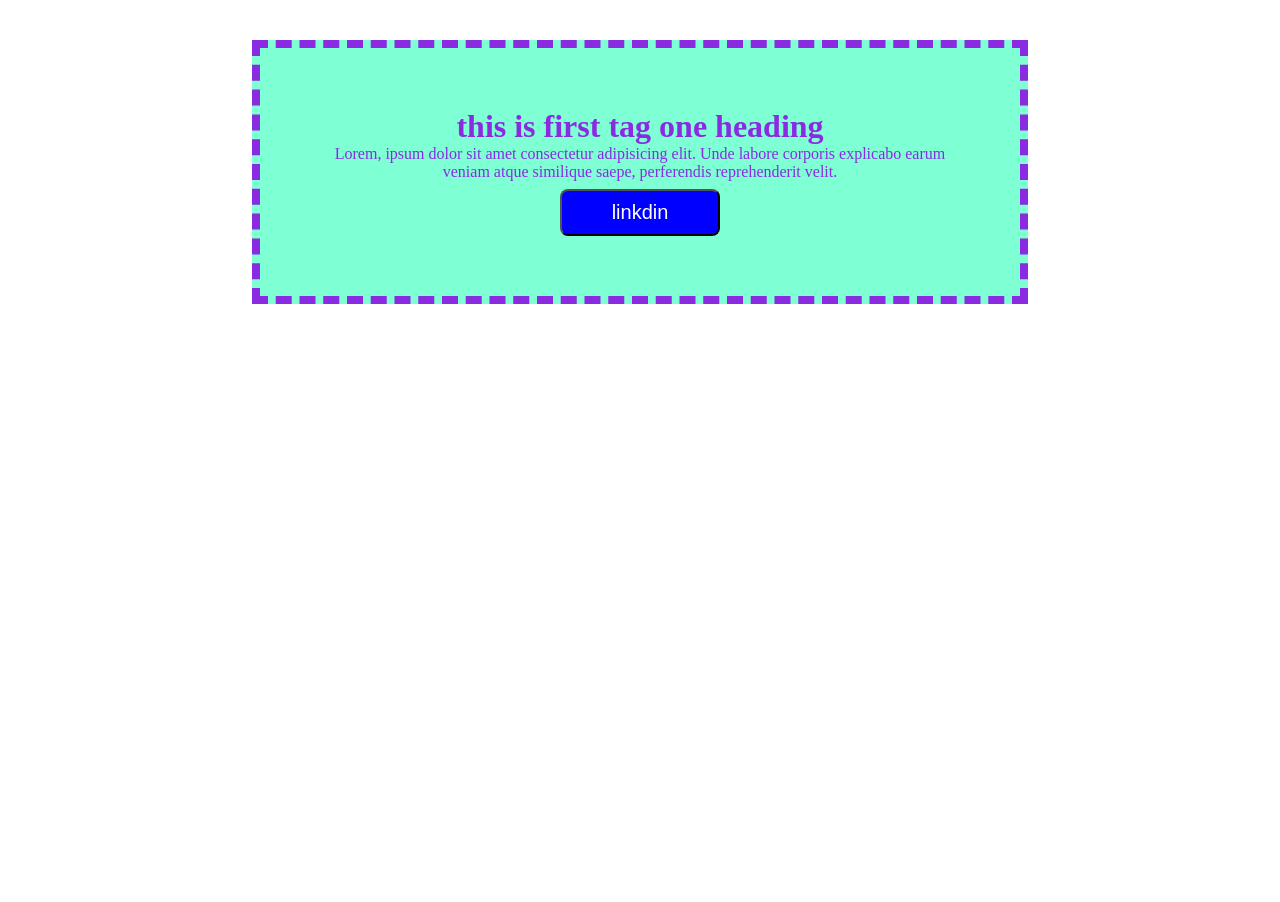
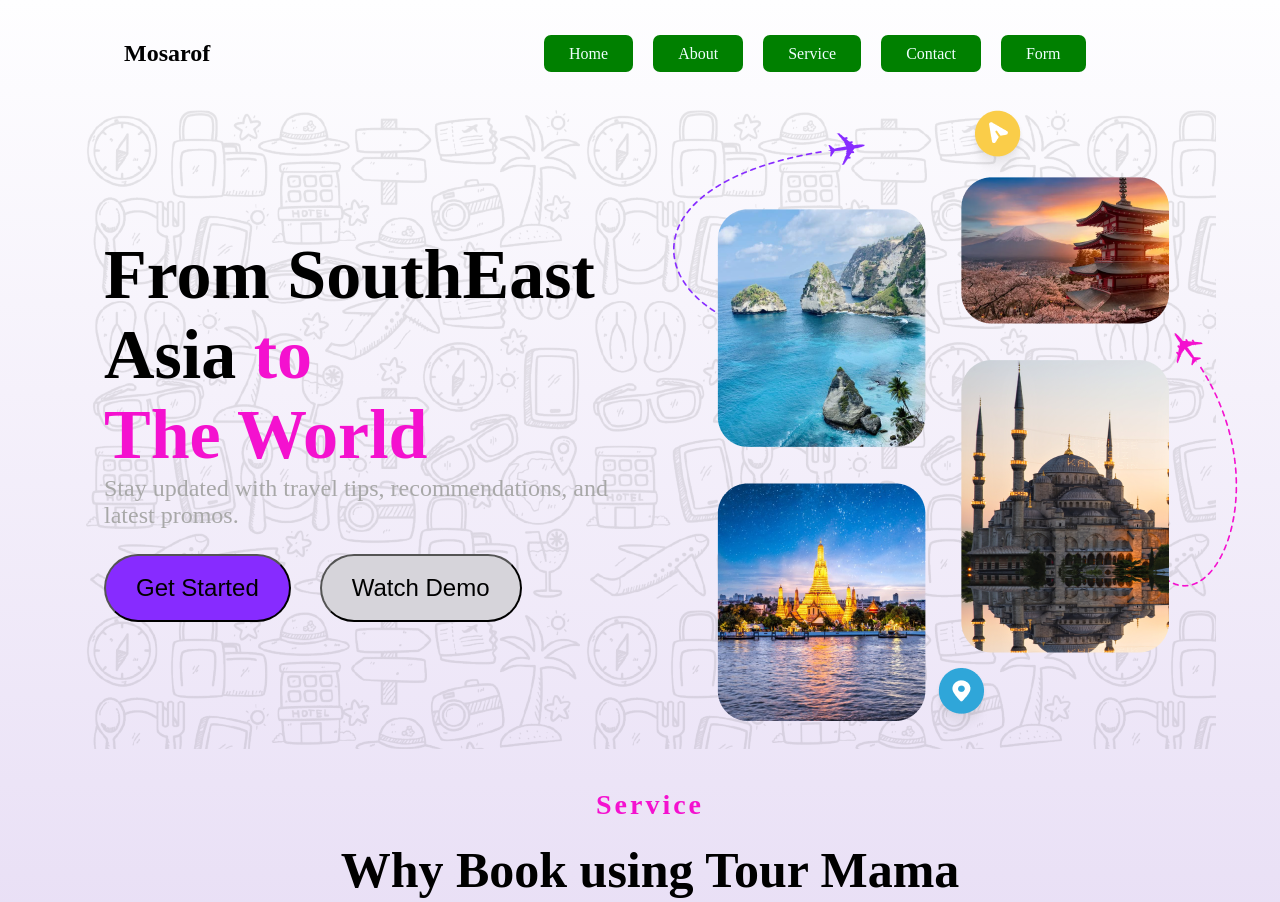
Before and after one commit to Mosarof-pro/website6, a plain HTML site: page home.html in a window 1280 px wide. Shown: the top 902 px of the page. Before the commit the page ends 800 px from the top, so only its background shows below. Drawn offline with Linux system fonts and the light colour scheme.

Commit message:
home page some code added

```diff
--- a/home.html
+++ b/home.html
@@ -9,12 +9,85 @@
     <link rel="stylesheet" href="style.css">
 </head>
 <body>
-    <div class="container">
-        <h1 class="heading-1">
-            this is first tag one heading
-        </h1>
-        <p>Lorem, ipsum dolor sit amet consectetur adipisicing elit. Unde labore corporis explicabo earum veniam atque similique saepe, perferendis reprehenderit velit.</p>
-        <button class="button-1"><a href="">linkdin</a></button>
+   <section class="all-container">
+    <div class="container-part">
+        <header class="header-prat">
+           <div class="logo-prat">
+            <h1>Mosarof</h1>
+           </div>
+
+           <div class="menu">
+            <ul class="menu-prat">
+                <li><a href="#">home</a></li>
+                <li><a href="#">about</a></li>
+                <li><a href="#">service</a></li>
+                <li><a href="#">contact</a></li>
+                <li><a href="#">form</a></li>
+            </ul>
+           </div>
+
+        </header>
+        <!-- about-section-start -->
+
+        <section>
+                <div class="about">
+                    <div class="about-left">
+                        <h1 >From SouthEast Asia <span class="about-heading">to <br> The World</span></h1>
+                        <p class="about-para">Stay updated with travel tips, recommendations, and latest promos.</p>
+                        <button class="btn">Get Started</button>
+                        <button class="btn-1">Watch Demo</button>
+                    </div>
+                    <div class="about-right">
+                        <img src="image/hero.png" alt="hero-image">
+                    </div>
+                </div>
+        </section>
+        <!-- about-end -->
+         <!-- service-start -->
+          <section>
+            <div class="service">
+                <h2 class="service-heading">service</h2>
+                <h1>Why Book using Tour Mama</h1>
+                <div class="service-item">
+                    <div class="item">
+                        <img src="image/bag.png" alt="bag-image">
+                        <h1>All you Needs</h1>
+                        <p>From flights, stays, to sights, just count on our complete products.</p>
+                    </div>
+                    <div class="item">
+                        <img src="image/books.png" alt="bag-image">
+                        <h1>All you Needs</h1>
+                        <p>From flights, stays, to sights, just count on our complete products.</p>
+                    </div>
+                    <div class="item">
+                        <img src="image/card.png" alt="bag-image">
+                        <h1>All you Needs</h1>
+                        <p>From flights, stays, to sights, just count on our complete products.</p>
+                    </div>
+                </div>
+            </div>
+          </section>
+          <!-- service-end -->
+           <!-- contact-prat -->
+            <section>
+                <div class="contact">
+                <h2 class="service-heading contact-1">service</h2>
+                <h1 class="heading-1">Why Book using Tour Mama</h1>
+                <div class="contact-prat">
+                    <div class="image-prta">
+                        <img src="image/chaina-wall.png" alt="">
+                    </div>
+                    <div class="contact-two">
+                        <h1 >Great Wall of China</h1>
+                        <img src="image/chaina.png" alt="cheina-flag">
+                        <p>Not until the creation and maintenance of decent conditions of life for all people are recognized and accepted as a common obligation of all people and all countries—not until then shall we, with a certain degree of justification, be able to speak of humankind as civilized</p>
+                        <button class="btn-2">Book Now</button>
+                    </div>
+                </div>
+            </div>
+            </section>
+
     </div>
+   </section>
 </body>
 </html>
--- a/style.css
+++ b/style.css
@@ -2,7 +2,7 @@
     padding: 0;
     margin: 0;
 }
-.container{
+.container-1{
     width: 80%;
     margin: auto;
 }
@@ -36,29 +36,171 @@ fieldset{
     margin-bottom: 20px;
 }
 /* home-page */
-.container{
+.all-container{
+    background: linear-gradient(to bottom, #fefeff, #d1bdeb);
+}
+
+
+/* header-prat */
+
+
+.container-part{
+    width: 90%;
+    margin: auto;
+
+
+}
+.header-prat{
+    display: flex;
+    justify-content: space-between;
+    align-items: center;
+    padding: 40px;
+
+}
+/* hader-part-width */
+.logo-prat{
+    width: 30%;
+}
+
+.menu{
+    width: 70%;
+}
+/* header-width-end */
+
+
+.menu-prat{
+    display: flex;
+    justify-content: center;
+    align-items: center;
+    gap: 20px;
+}
+.menu-prat li {
+    list-style: none;
+}
+.menu-prat li a{
+    text-decoration: none;
+    text-transform: capitalize;
+    padding: 10px 25px;
+    background: green;
+    color: azure;
+    border-radius: 7px;
+}
+/* about-start */
+.about{
+    display: flex;
+    background-image: url(image/hero-bg.png);
+    justify-content: center;
+    align-items: center;
+
+}
+.about-left{
     width: 50%;
-    margin:40px auto;
-    background-color: aquamarine;
-    padding: 60px;
-   color: blueviolet;
-    border: 8px dashed blueviolet;
+    a
+}
+.about-left h1{
+    font-size: 70px;
+}
+.about-heading{
+    color: #f411cf;
+}
+.about-para{
+    font-size: 24px;
+    color: #a8a8a8;
+}
+/* about-button */
+.btn{
+    font-size: 24px;
+    padding: 18px 30px;
+    border-radius: 50px;
+    background-color: #872bff;
+    margin-top: 25px;
+    margin-right: 25px;
+
+}
+.btn-1{
+    font-size: 24px;
+    padding: 18px 30px;
+    border-radius: 50px;
+    background-color: #d6d4da;
+    margin-top: 25px;
+}
+
+.about-right{
+    width: 50%;
+    justify-content: end;
+}
+/* service-prat */
+.service{
     text-align: center;
+    padding: 40px 0;
 }
-button{
-    background-color: blue;
-    padding: 10px 25px;
-    margin-top: 8px;
-    border-radius: 8px;
-    transition: 2s;
+.service-heading{
+    color: #f411cf;
+    font-size: 28px;
+    letter-spacing: 3px;
+    font-weight: 700;
+    text-transform: capitalize;
+    margin-bottom: 20px;
 }
-.button-1 a{
-    text-decoration: none;
-    padding: 10px 25px;
-    font-size: 20px;
-    /* background-color: brown; */
-    color: white;
+.service h1{
+    font-size: 50px;
+    font-weight: bold;
+    margin-bottom: 30px;
 }
-button:hover{
-    background-color: chocolate;
+.service-item{
+    display: flex;
+    gap: 80px;
 }
+.item{
+    width: 30%;
+    background: #fefeff;
+    padding:80px 50px;
+    border-radius: 40px;
+}
+.item h1{
+    font-size: 28px;
+    margin-top: 20px;
+    font-weight: 600;
+}
+.item p{
+    color: #a8a8a8;
+    font-size: 18px;
+    line-height: 20px;
+    margin-top: -10px;
+}
+/* service-prat-end */
+/* contact-prat-start */
+.contact-prat{
+    display: flex;
+    align-items: center;
+    padding: 50px;
+    background-color: aliceblue;
+    border-radius: 30px;
+}
+.contact-1{
+    text-align: center;
+    margin-top: 30px;
+}.heading-1{
+    text-align: center;
+    font-size: 70px;
+    margin-bottom: 30px;
+}
+/* contact-tow */
+.contact-two h1{
+    font-size: 40px;
+}
+.contact-two img{
+
+    margin: 20px 0;
+}
+.contact-two p{
+    font-size: 18px;
+}
+.btn-2{
+    font-size: 18px;
+    padding: 18px 30px;
+    border-radius: 50px;
+    background-color: #872bff;
+    margin-top: 25px;
+    margin-right: 25px;
+}
```
Also changed, not shown: index.html (+1 -1 lines), node.js (added, +25 -0 lines), image/bag.png (added), image/bangladesh.png (added), image/books.png (added), image/card.png (added), image/chaina-wall.png (added), image/chaina.png (added), image/coxs-bazar.png (added), image/hero-bg.png (added), image/hero.png (added), image/logo.png (added), image/star-reviews.png (added).
